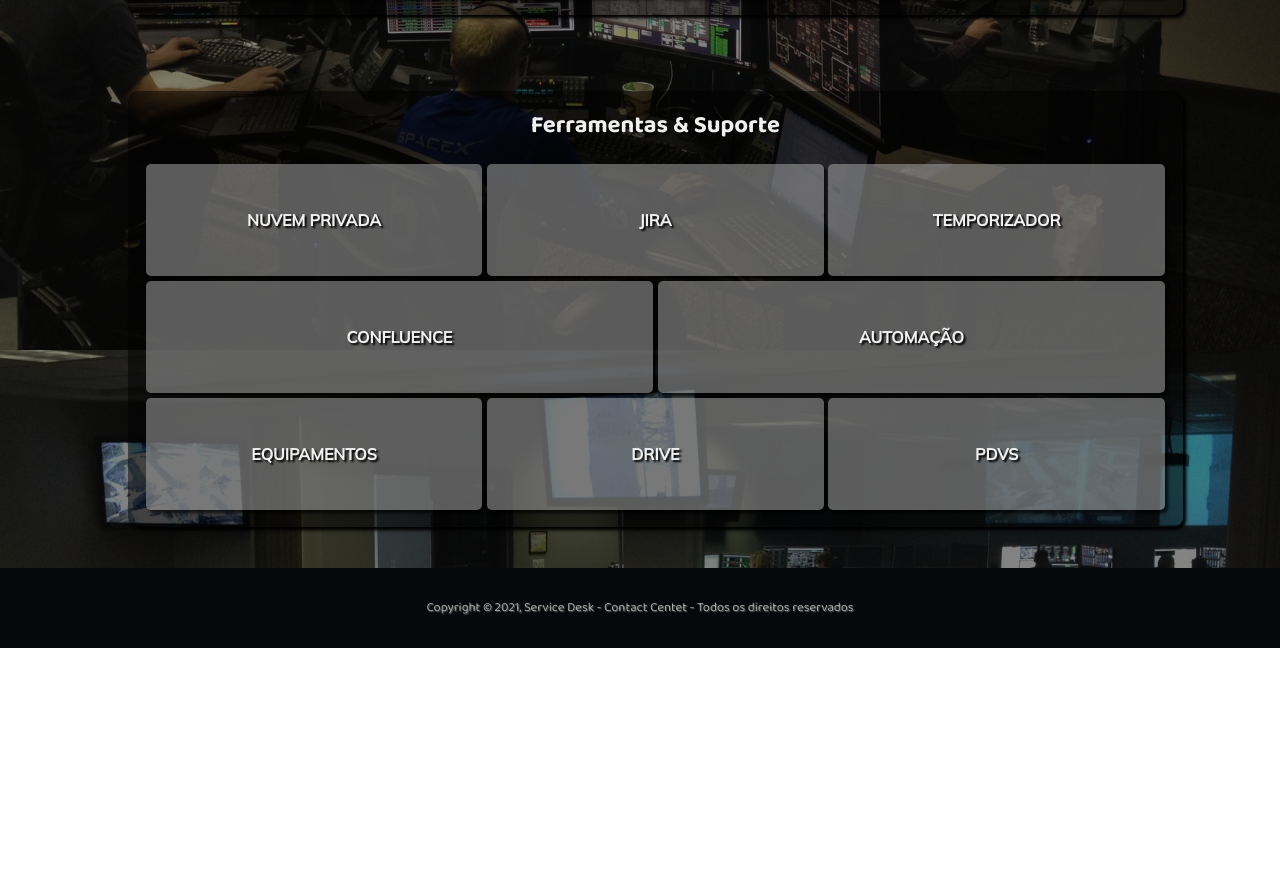
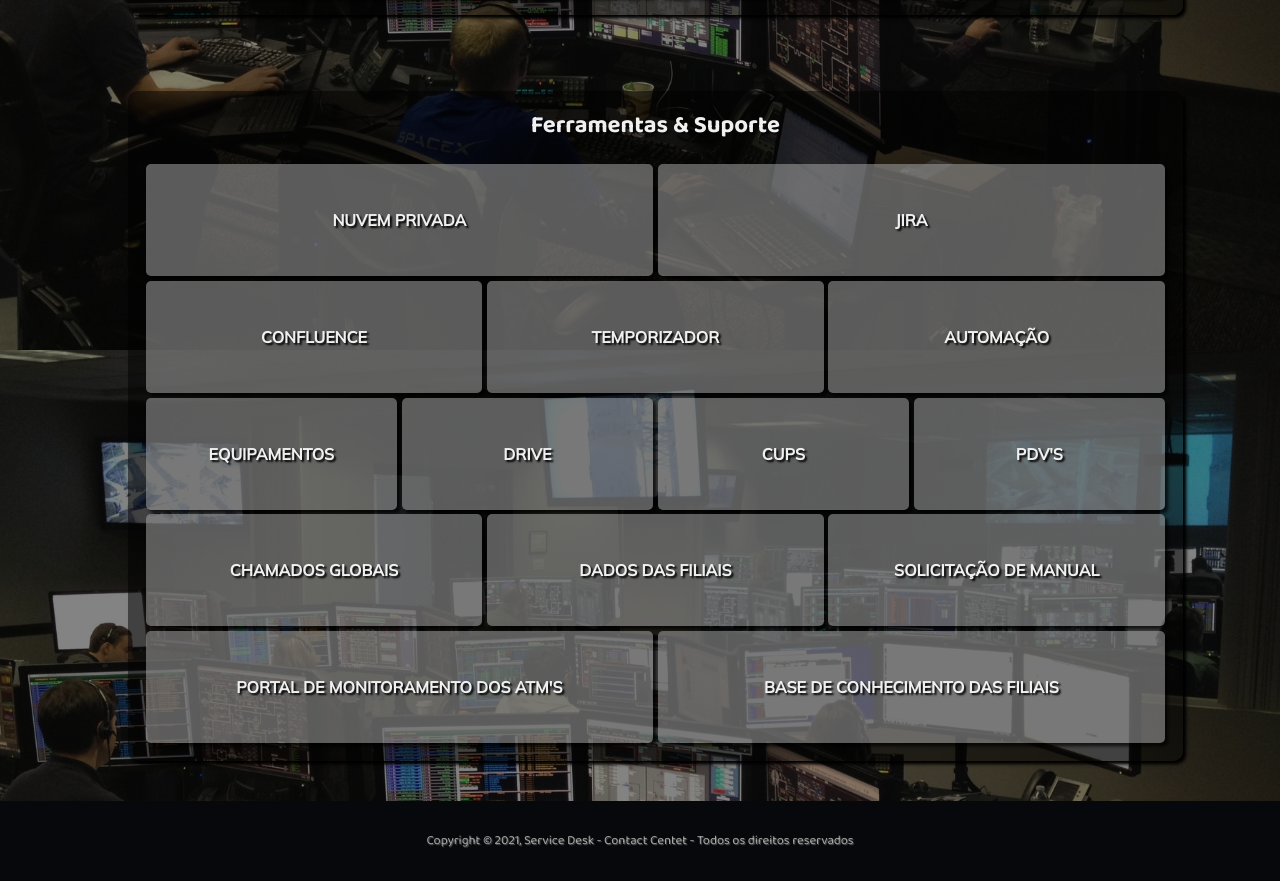
Before and after one commit to Diegooliver2/Site-dos-links, a plain HTML site: page index.html in a window 1280 px wide. Shown: the part 450-1331 px from the top of the page. Before the commit the page ends 1098 px from the top, so only its background shows below. Drawn offline with Linux system fonts and the light colour scheme.

Commit message:
Atualizando

```diff
--- a/index.html
+++ b/index.html
@@ -37,16 +37,26 @@
             <div class="card"><a href="https://rvmtprvra.riachuelo.net/SAAS/t/VSPHERE.LOCAL/auth/login?dest=https://rvmtprvra.riachuelo.net/SAAS/t/VSPHERE.LOCAL/auth/oauth2/authorize?response_type%3Dcode%26client_id%3Dcsp-admin-9NRbs9JidA%26state%3Da0229bddd3c64dcaa747dfcec44abd35%26redirect_uri%3Dhttps://rvmtprvra.riachuelo.net/vcac/org/vsphere.local/
               " target="_blank">nuvem privada</a></div>
             <div class="card"><a href="https://riachuelo.atlassian.net/servicedesk/customer/portals" target="_blank">jira</a></div>
-            <div class="card"><a href="https://diegooliver2.github.io/Temporizador-de-pausa/" target="_blank">Temporizador</a></div>
           </div>
           <div class="sessao-card">
             <div class="card"><a href="https://r-confluence.riachuelo.net/display/TS/TIPO+DE+OFERTA+-+RETAGUARDA" target="_blank">confluence</a></div>
+            <div class="card"><a href="https://diegooliver2.github.io/Temporizador-de-pausa/" target="_blank">Temporizador</a></div>
             <div class="card"><a href="http://autcomservicos.riachuelo.net/aut-web/login.xhtml" target="_blank">automação</a></div>
           </div>
           <div class="sessao-card">
             <div class="card"><a href="http://iww/riarq/geral/inf/imob/imob_04_busca.asp?rbuscaCodigoID=&rbuscaSerie=231x1401022&rbuscaPatente=" target="_blank">equipamentos</a></div>
             <div class="card"><a href="https://drive.google.com/drive/folders/1a8_-3UeTfhzUSH5WtUW6A6xwp0UurBIO" target="_blank">drive</a></div>
-            <div class="card"><a href="http://rvmtpr0001.riachuelo.net:9111/aut-versaopdv-web/" target="_blank">pdvs</a></div>
+            <div class="card"><a href="http://rvmtpr0247.riachuelo.net:631/printers/" target="_blank">CUPS</a></div>
+            <div class="card"><a href="http://rvmtpr0001.riachuelo.net:9111/aut-versaopdv-web/" target="_blank">pdv's</a></div>
+          </div>
+          <div class="sessao-card">
+            <div class="card"><a href="https://riachuelo.atlassian.net/secure/Dashboard.jspa?selectPageId=10115" target="_blank">chamados globais</a></div>
+            <div class="card"><a href="http://iww/inf_ger/rel_fil_05_imp.asp" target="_blank">dados das filiais</a></div>
+            <div class="card"><a href="https://lojasriachuelosa-my.sharepoint.com/:x:/r/personal/geziel_lima_riachuelo_com_br/_layouts/15/doc2.aspx?sourcedoc=%7B0F534216-F15B-4414-B3B8-86F7DC1D9363%7D&file=Pasta%20de%20trabalho.xlsx&action=editnew&mobileredirect=true&wdNewAndOpenCt=1615313226998&ct=1615313226998&wdPreviousSession=106be9c5-86e5-48f8-95b9-d00703732ddd&wdOrigin=OFFICECOM-WEB.START.NEW&cid=4f42a22a-0c0b-447a-b5f7-adecec11eee9" target="_blank">solicitação de manual</a></div>
+          </div>
+          <div class="sessao-card">
+            <div class="card"><a href="http://automanager.atendimento-ncr.com/automanager/" target="_blank">portal de monitoramento dos atm's</a></div>
+            <div class="card"><a href="https://riachuelo.workplace.com/work/knowledge/" target="_blank">base de conhecimento das filiais</a></div>
           </div>
         </div>
       </div>
--- a/style.css
+++ b/style.css
@@ -11,7 +11,7 @@
   background-color: #fff;
 }
 ::-webkit-scrollbar {
-  width: 12px;
+  width: 10px;
 }
 
 ::-webkit-scrollbar-button{
```
